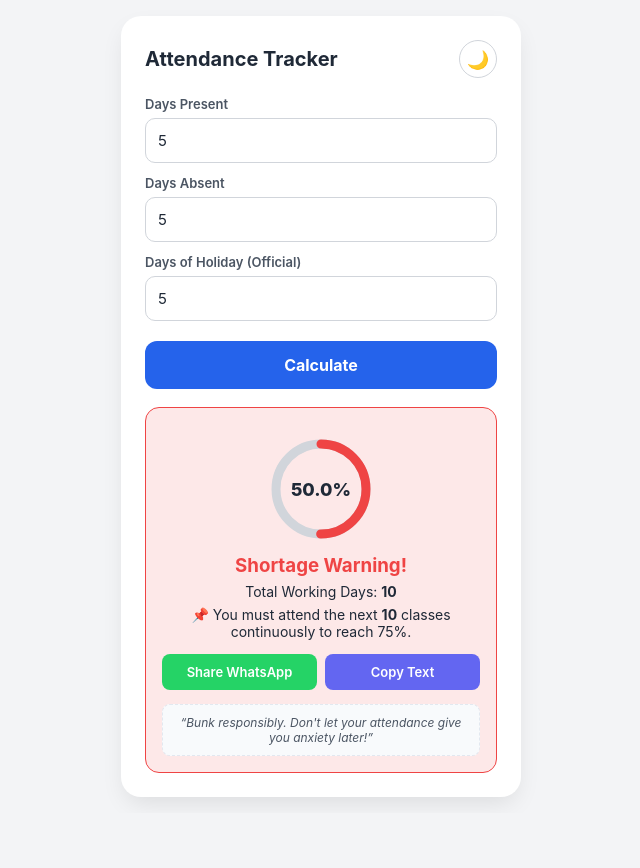
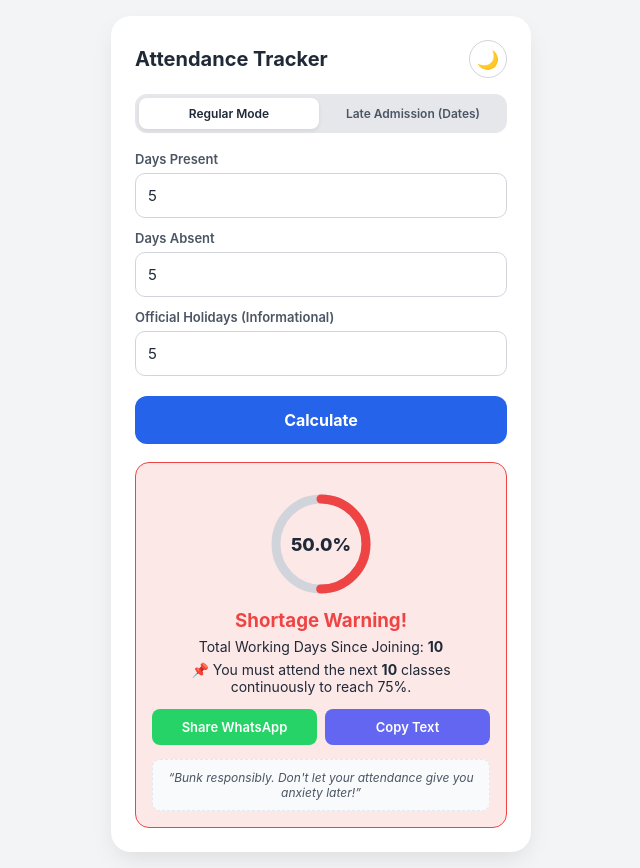
Before and after one commit to rishidutta77777-ai/attendance-calculator, a plain HTML site: page index.html in a window 1280 px wide. Both pictures are taken after typing "5", "5", "5" into the empty fields and a click on the button "Calculate". Shown: the whole page, without its empty margins (319-959 px from the left). Before the commit the page ends 813 px from the top, so only its background shows below. Drawn offline with Linux system fonts and the light colour scheme.

Commit message:
Update index.html

```diff
--- a/index.html
+++ b/index.html
@@ -15,6 +15,8 @@
       --shadow: 0 10px 25px -5px rgba(0, 0, 0, 0.1);
       --quote-bg: #f8fafc;
       --quote-border: #e2e8f0;
+      --tab-bg: #e5e7eb;
+      --tab-active: #ffffff;
     }
 
     body.dark {
@@ -27,6 +29,8 @@
       --shadow: 0 10px 25px -5px rgba(0, 0, 0, 0.5);
       --quote-bg: #111827;
       --quote-border: #1e293b;
+      --tab-bg: #0f172a;
+      --tab-active: #334155;
     }
 
     * {
@@ -52,14 +56,14 @@
       border-radius: 20px;
       box-shadow: var(--shadow);
       width: 100%;
-      max-width: 400px;
+      max-width: 420px;
     }
 
     .header {
       display: flex;
       justify-content: space-between;
       align-items: center;
-      margin-bottom: 18px;
+      margin-bottom: 16px;
     }
 
     h2 {
@@ -79,6 +83,34 @@
       align-items: center;
       font-size: 18px;
       cursor: pointer;
+    }
+
+    /* Tab switcher */
+    .tab-switcher {
+      display: flex;
+      background: var(--tab-bg);
+      border-radius: 12px;
+      padding: 4px;
+      margin-bottom: 18px;
+      gap: 4px;
+    }
+
+    .tab-btn {
+      flex: 1;
+      padding: 8px 6px;
+      font-size: 12px;
+      font-weight: 600;
+      border: none;
+      background: transparent;
+      color: var(--subtext);
+      border-radius: 8px;
+      cursor: pointer;
+    }
+
+    .tab-btn.active {
+      background: var(--tab-active);
+      color: var(--text);
+      box-shadow: 0 2px 4px rgba(0, 0, 0, 0.08);
     }
 
     .input-group {
@@ -227,19 +259,46 @@
       <button type="button" class="theme-toggle" onclick="toggleTheme()" id="themeBtn">🌙</button>
     </div>
 
+    <!-- Mode Selector Tabs -->
+    <div class="tab-switcher">
+      <button type="button" id="tabRegular" class="tab-btn active" onclick="switchMode('regular')">Regular Mode</button>
+      <button type="button" id="tabLate" class="tab-btn" onclick="switchMode('late')">Late Admission (Dates)</button>
+    </div>
+
+    <!-- Regular Form (Original Method) -->
+    <div id="regularForm">
       <div class="input-group">
         <label>Days Present</label>
-      <input type="number" id="present" placeholder="e.g. 30" min="0">
+        <input type="number" id="regPresent" placeholder="e.g. 76" min="0">
+      </div>
+      <div class="input-group">
+        <label>Days Absent</label>
+        <input type="number" id="regAbsent" placeholder="e.g. 28" min="0">
+      </div>
+      <div class="input-group">
+        <label>Official Holidays (Informational)</label>
+        <input type="number" id="regHolidays" placeholder="e.g. 27" min="0">
+      </div>
     </div>
 
+    <!-- Late Admission Form (Calendar-based) -->
+    <div id="lateForm" style="display: none;">
       <div class="input-group">
-      <label>Days Absent</label>
-      <input type="number" id="absent" placeholder="e.g. 5" min="0">
+        <label>Date of Admission / Joining</label>
+        <input type="date" id="joinDate">
       </div>
-
       <div class="input-group">
-      <label>Days of Holiday (Official)</label>
-      <input type="number" id="holidays" placeholder="e.g. 10" min="0">
+        <label>Calculation Up To Date</label>
+        <input type="date" id="tillDate">
+      </div>
+      <div class="input-group">
+        <label>Holidays Since Admission (Excluding Sundays)</label>
+        <input type="number" id="lateHolidays" placeholder="e.g. 5" min="0">
+      </div>
+      <div class="input-group">
+        <label>Days You Attended (Present)</label>
+        <input type="number" id="latePresent" placeholder="e.g. 35" min="0">
+      </div>
     </div>
 
     <button type="button" class="calc-btn" onclick="calculate()">Calculate</button>
@@ -265,6 +324,7 @@
   </div>
 
   <script>
+    var currentMode = "regular";
     var shareMessage = "";
     var quotes = [
       "“80% of success is showing up.” – Woody Allen",
@@ -275,6 +335,34 @@
       "“Push yourself, because no one else is going to do it for you.”",
       "“Your future self will thank you for waking up today.”"
     ];
+
+    // Set today as the default for the "Calculation Up To Date"
+    var todayStr = new Date().toISOString().split('T')[0];
+    var tillDateInput = document.getElementById('tillDate');
+    if (tillDateInput) tillDateInput.value = todayStr;
+
+    function switchMode(mode) {
+      currentMode = mode;
+      var tabReg = document.getElementById('tabRegular');
+      var tabLate = document.getElementById('tabLate');
+      var formReg = document.getElementById('regularForm');
+      var formLate = document.getElementById('lateForm');
+      var output = document.getElementById('output');
+
+      output.style.display = "none";
+
+      if (mode === 'regular') {
+        tabReg.className = "tab-btn active";
+        tabLate.className = "tab-btn";
+        formReg.style.display = "block";
+        formLate.style.display = "none";
+      } else {
+        tabReg.className = "tab-btn";
+        tabLate.className = "tab-btn active";
+        formReg.style.display = "none";
+        formLate.style.display = "block";
+      }
+    }
 
     function toggleTheme() {
       document.body.classList.toggle('dark');
@@ -289,14 +377,64 @@
       if (btn) btn.innerText = '☀️';
     }
 
+    // Helper to count non-Sunday days between two dates
+    function getWorkingDaysBetween(startDate, endDate) {
+      var count = 0;
+      var cur = new Date(startDate);
+      var end = new Date(endDate);
+      while (cur <= end) {
+        if (cur.getDay() !== 0) { // Exclude Sundays
+          count++;
+        }
+        cur.setDate(cur.getDate() + 1);
+      }
+      return count;
+    }
+
     function calculate() {
-      var present = parseInt(document.getElementById('present').value) || 0;
-      var absent = parseInt(document.getElementById('absent').value) || 0;
-      var total = present + absent;
+      var present = 0;
+      var total = 0;
+
+      if (currentMode === "regular") {
+        present = parseInt(document.getElementById('regPresent').value) || 0;
+        var absent = parseInt(document.getElementById('regAbsent').value) || 0;
+        total = present + absent;
 
         if (total === 0) {
           alert("Please enter days present or absent!");
           return;
+        }
+      } else {
+        var joinVal = document.getElementById('joinDate').value;
+        var tillVal = document.getElementById('tillDate').value;
+        var lateHolidays = parseInt(document.getElementById('lateHolidays').value) || 0;
+        present = parseInt(document.getElementById('latePresent').value) || 0;
+
+        if (!joinVal || !tillVal) {
+          alert("Please select both your Admission Date and the calculation date!");
+          return;
+        }
+
+        var start = new Date(joinVal);
+        var finish = new Date(tillVal);
+
+        if (start > finish) {
+          alert("Admission Date cannot be after the Calculation Date!");
+          return;
+        }
+
+        var schoolDaysExcludingSundays = getWorkingDaysBetween(start, finish);
+        total = schoolDaysExcludingSundays - lateHolidays;
+
+        if (total <= 0) {
+          alert("Total school days after deducting holidays is 0 or less. Please check holiday count!");
+          return;
+        }
+
+        if (present > total) {
+          alert("Days attended cannot exceed total school working days (" + total + ")!");
+          return;
+        }
       }
 
       var percent = (present / total) * 100;
@@ -315,6 +453,10 @@
       var offset = circumference - (capped / 100) * circumference;
       circle.style.strokeDashoffset = offset;
 
+      var extraDetails = currentMode === "late"
+        ? "<p style='font-size:12px; color:var(--subtext);'>Calculated strictly from your Admission Date.</p>"
+        : "";
+
       if (percent >= 75) {
         circle.style.stroke = "#10b981";
         output.className = "result good";
@@ -327,8 +469,8 @@
         shareMessage = "My attendance is currently at " + formatted + "%! Can miss " + missable + " lectures safely. 🚀";
 
         statusDetails.innerHTML = '<h3 style="color:#10b981; margin:4px 0;">Safe Zone!</h3>' +
-          '<p>Total Working Days: <b>' + total + '</b></p>' +
-          '<p>' + note + '</p>';
+          '<p>Total Working Days Since Joining: <b>' + total + '</b></p>' +
+          '<p>' + note + '</p>' + extraDetails;
       } else {
         circle.style.stroke = "#ef4444";
         output.className = "result warn";
@@ -337,8 +479,8 @@
         shareMessage = "My attendance is currently at " + formatted + "%. I need to attend " + needed + " class(es) in a row! 📚";
 
         statusDetails.innerHTML = '<h3 style="color:#ef4444; margin:4px 0;">Shortage Warning!</h3>' +
-          '<p>Total Working Days: <b>' + total + '</b></p>' +
-          '<p>📌 You must attend the next <b>' + needed + '</b> classes continuously to reach 75%.</p>';
+          '<p>Total Working Days Since Joining: <b>' + total + '</b></p>' +
+          '<p>📌 You must attend the next <b>' + needed + '</b> classes continuously to reach 75%.</p>' + extraDetails;
       }
 
       var randomIndex = Math.floor(Math.random() * quotes.length);
```
Lines whose indentation alone changed are shown as unchanged.
